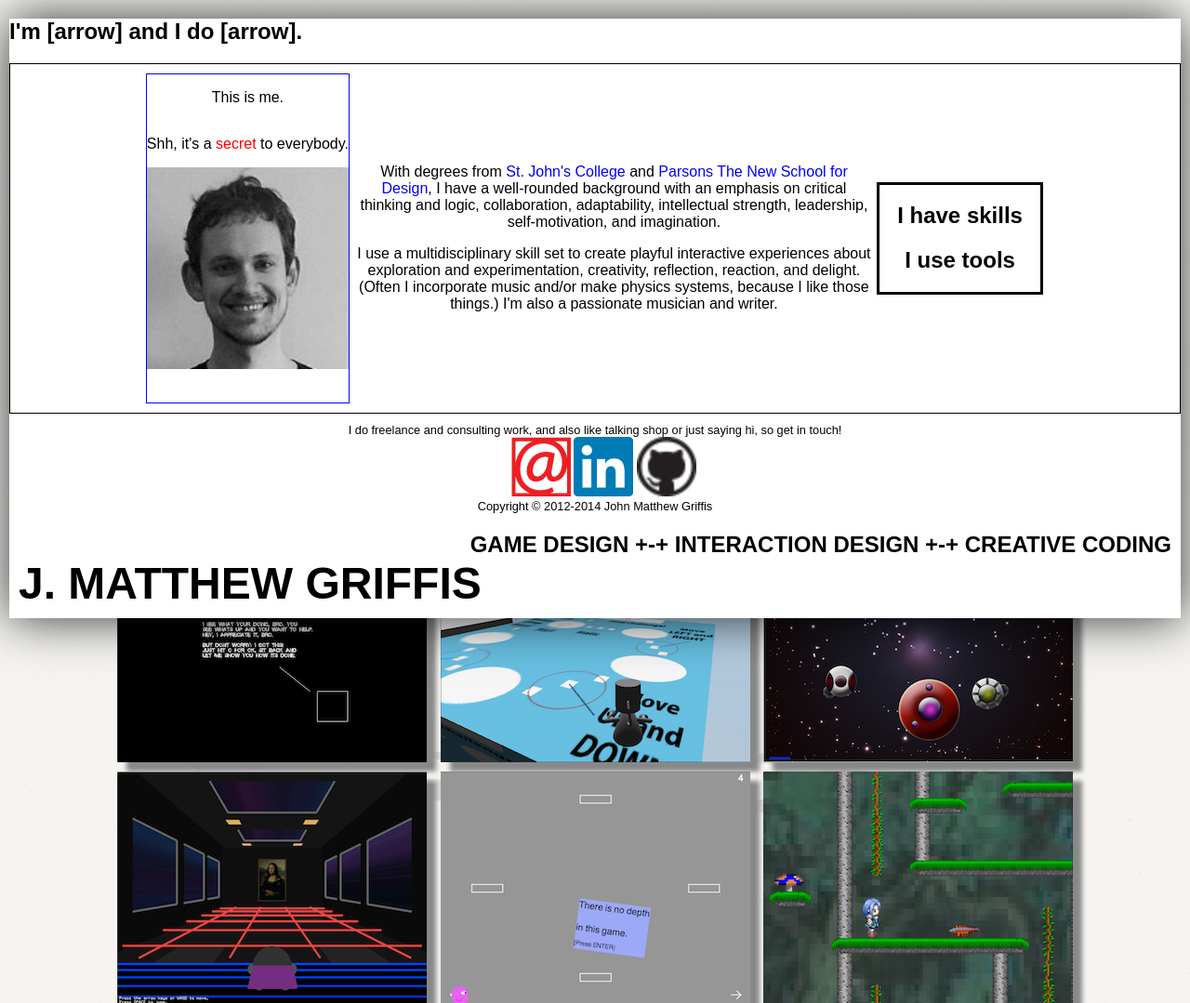
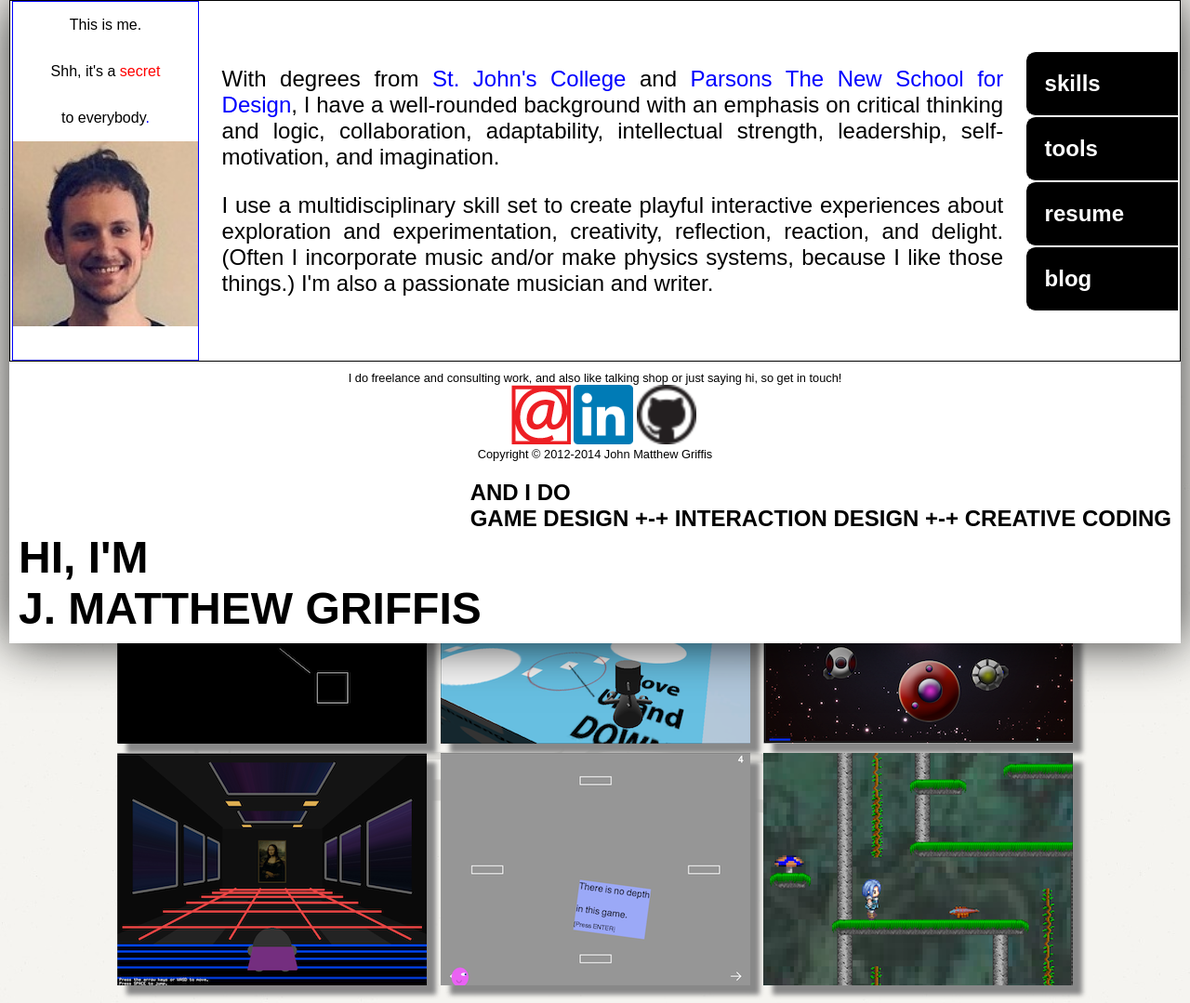
Before and after one commit to jmatthewgriffis/mySite, a PHP site: page / in a window 1280 px wide. Shown: the top 1079 px of the page at 93% size. Run offline with PHP 8.4, Linux system fonts and the light colour scheme; some libraries are stand-ins or nearby versions.

Commit message:
Added links to resume and blog. More formatting.

```diff
--- a/index.html
+++ b/index.html
@@ -503,8 +503,7 @@
 			</section><!--end music-->
 
 			<section id="about">
-				<h1>I'm [arrow] and I do [arrow].</h1>
-				<div id="intro">
+				<div id="mydetails">
 					<!-- <span class="og-close"></span> -->
 					<div id="imageholder">
 						<p>This is me.</p>
@@ -514,15 +513,15 @@
 						</p>
 					</div><!--end image holder-->
 
-					<div id="mydetails">
+					<!-- <div id="mydetails"> -->
 						<div id="summary">
 							<p>With degrees from <a target='_blank' href='http://www.sjc.edu/about/why-sjc/'>St. John's College</a> and <a target='_blank' href='http://www.newschool.edu/parsons/mfa-design-technology/'>Parsons The New School for Design</a>, I have a well-rounded background with an emphasis on critical thinking and logic, collaboration, adaptability, intellectual strength, leadership, self-motivation, and imagination.</p>
 
 							<p>I use a multidisciplinary skill set to create playful interactive experiences about exploration and experimentation, creativity, reflection, reaction, and delight. (Often I incorporate music and/or make physics systems, because I like those things.) I'm also a passionate musician and writer.</p>
 						</div><!-- end summary -->
 						<div id="buttons">
-							<h2 class="myskills">I have skills</h2>
-							<ul class="myskills">
+							<h2>skills</h2>
+							<ul>
 								<li>Game design and development</li>
 								<li>Web design and development<br>(such as this very site--<a target='_blank' href='https://github.com/jmatthewgriffis/mySite'>view it on GitHub</a>)</li>
 								<li>Interaction design</li>
@@ -537,8 +536,8 @@
 								<li>Writing</li>
 							</ul>
 
-							<h2 class="mytools">I use tools</h2>
-							<ul class="mytools">
+							<h2>tools</h2>
+							<ul>
 								<li>JavaScript</li>
 								<li>HTML/CSS</li>
 								<li>Unity</li>
@@ -551,8 +550,20 @@
 								<li>GameMaker</li>
 								<li>GameSalad</li>
 							</ul>
+							<a target="_blank" href="writing/j_m_griffis_resume.pdf">
+								<h2>resume</h2>
+							</a>
+							<ul>
+								<li>Click to see my resume.</li>
+							</ul>
+							<a target='_blank' href="http://blog.jmatthewgriffis.com">
+								<h2>blog</h2>
+							</a>
+							<ul>
+								<li>Click to read my blog.</li>
+							</ul>
 						</div><!-- end buttons -->
-					</div><!-- end mydetails -->
+					<!-- </div>end mydetails -->
 
 				</div><!-- End intro -->
 
@@ -592,8 +603,8 @@
 					</section><!--end legalAndLogo-->
 				</footer>
 				<div id="outro">
-					<h1 id="whatido">Game Design +-+ Interaction Design +-+ Creative Coding</h1>
-					<h1 id="myname">J. Matthew Griffis</h1>
+					<h1 id="whatido">and I do<br>Game Design +-+ Interaction Design +-+ Creative Coding</h1>
+					<h1 id="myname">Hi, I'm<br>J. Matthew Griffis</h1>
 				</div><!--end outro-->
 			</section><!-- end about -->
 		</div><!--end wrapper-->
--- a/style.css
+++ b/style.css
@@ -450,6 +450,8 @@ section#writing div#writingPic{
 
 section#about {
 	margin: 0 10px;
+	/*width: 90%;*/
+	/*margin: auto;*/
 }
 
 section#about article#whatPage {
@@ -547,24 +549,24 @@ section#about article#domain p {
 	color:white;
 }
 
-#about #intro {
+#about #mydetails {
 	text-align: center;
-	padding: 10px;
+	/*padding: 10px;*/
 	border: 1px black solid;
 }
 
-#about #intro div {
+#about #mydetails div {
 	display: inline-block;
 	vertical-align: middle;
-	/*position: relative;*/
-	/*border: solid 1px black;*/
 }
 
 #about ul {
 	text-align: left;
 	position: absolute;
-	top: 0;
-	right: 24%; /* Same as width of buttons div! */
+	top: -10%;
+	right: 105%; /* Same as width of buttons div? */
+	width: 300%;
+	min-height: 120%;
 	visibility: hidden;
 	background-color: white;
 	border: 1px black solid;
@@ -577,35 +579,71 @@ section#about article#domain p {
 	margin: 5px 0;
 }
 
-#about h2:hover {
-	color: red;
+#about h2 {
+	z-index: 1;
+}
+
+#about #imageholder h2 {
 	cursor: help;
 }
 
+#about #mydetails h2 {
+	margin: 0;
+	padding: 20px;
+	text-align: left;
+}
+
 #about h2:hover + ul,
+#about a:hover + ul,
 #about ul:hover
 {
 	visibility: visible;
 }
 
+#about #mydetails {
+	position: relative;
+	/*width: 79%;*/
+}
+
 #about #imageholder {
+	width: 16%;
 	position: relative;
 	border: 1px solid blue;
-	max-width: 20%;
 }
 
-#about #mydetails {
-	position: relative;
-	max-width: 60%;
-}
-
-#about #mydetails #summary {
-	width: 75%;
+#about #summary {
+	width: 70%;
+	padding: 0 20px;
+	text-align: justify;
+	font-size: 1.5em;
 }
 
 #about #mydetails #buttons {
-	width: 24%;
-	border: solid;
+	width: 13%;
+	position: relative;
+}
+
+#about #buttons h2 {
+	background-color: black;
+	color: white;
+	border-top-left-radius: 10px;
+	border-bottom-left-radius: 10px;
+	border-top: solid 1px white;
+	border-bottom: solid 1px white;
+}
+
+#about #buttons h2:hover {
+	text-align: left;
+	cursor: default;
+	width: 115%;
+	position: relative;
+	left: -15%;
+}
+
+#about #buttons a h2,
+#about #buttons a h2:hover
+{
+	cursor: pointer;
 }
 
 #about #imageholder p {
@@ -627,7 +665,7 @@ section#about article#domain p {
 }
 
 #about #imageholder img#headshot {
-	-webkit-filter: grayscale(100%);
+	/*-webkit-filter: grayscale(100%);*/
 }
 
 #about #imageholder img#funnyhat,
```
Also changed, not shown: 1 other file.
